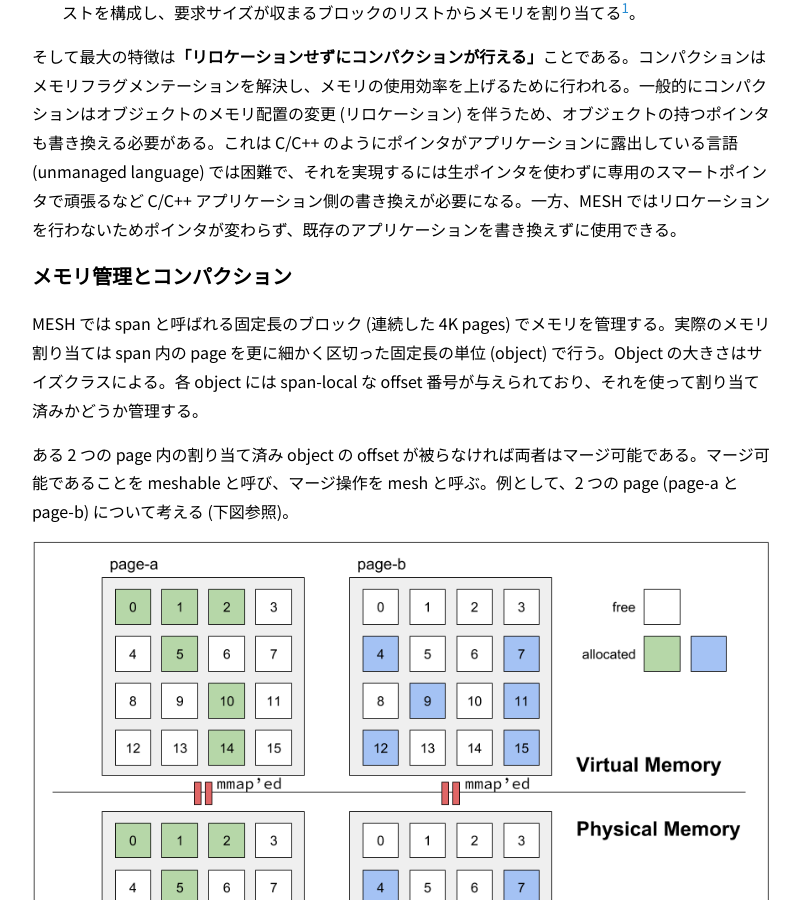
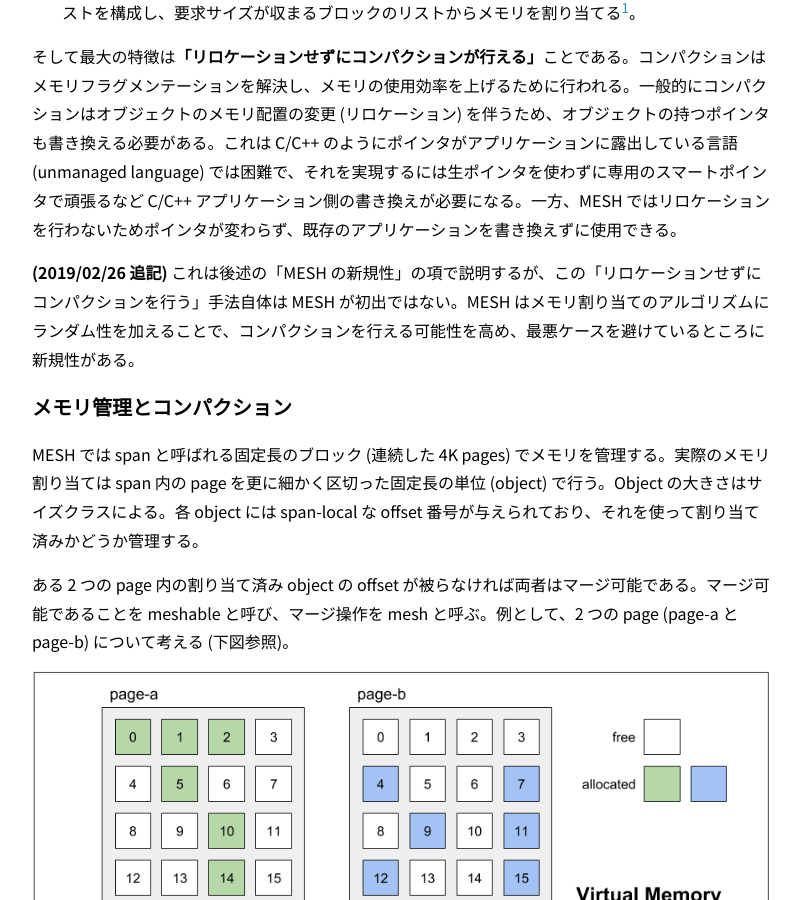
Before and after one commit to nhiroki/nhiroki.github.io, a Jekyll site: the page built from _posts/2019-02-26-paper-mesh-compacting-memory-management.md, in a window 1280 px wide and 900 px high, scrolled down 997 px. Shown: the whole window, without its empty margins (238-1038 px from the left). Built offline with Jekyll 4.4.1, drawn with Linux system fonts in a browser that asks for light colours; comment, search, counter and statistics services are not loaded.

Commit message:
Update the existing article

```diff
--- a/_posts/2019-02-26-paper-mesh-compacting-memory-management.md
+++ b/_posts/2019-02-26-paper-mesh-compacting-memory-management.md
@@ -34,6 +34,8 @@ MESH の主な特徴は以下の通り。
 [^segregated-fit]: 固定長にすることで、内部フラグメンテーションを防いだり、割り当て可能なブロックの探索にかかる時間を抑えたりできる。あと、並列化しやすくなったりする。
 
 そして最大の特徴は**「リロケーションせずにコンパクションが行える」**ことである。コンパクションはメモリフラグメンテーションを解決し、メモリの使用効率を上げるために行われる。一般的にコンパクションはオブジェクトのメモリ配置の変更 (リロケーション) を伴うため、オブジェクトの持つポインタも書き換える必要がある。これは C/C++ のようにポインタがアプリケーションに露出している言語 (unmanaged language) では困難で、それを実現するには生ポインタを使わずに専用のスマートポインタで頑張るなど C/C++ アプリケーション側の書き換えが必要になる。一方、MESH ではリロケーションを行わないためポインタが変わらず、既存のアプリケーションを書き換えずに使用できる。
+
+**(2019/02/26 追記)** これは後述の「MESH の新規性」の項で説明するが、この「リロケーションせずにコンパクションを行う」手法自体は MESH が初出ではない。MESH はメモリ割り当てのアルゴリズムにランダム性を加えることで、コンパクションを行える可能性を高め、最悪ケースを避けているところに新規性がある。
 
 ## メモリ管理とコンパクション
 
```
